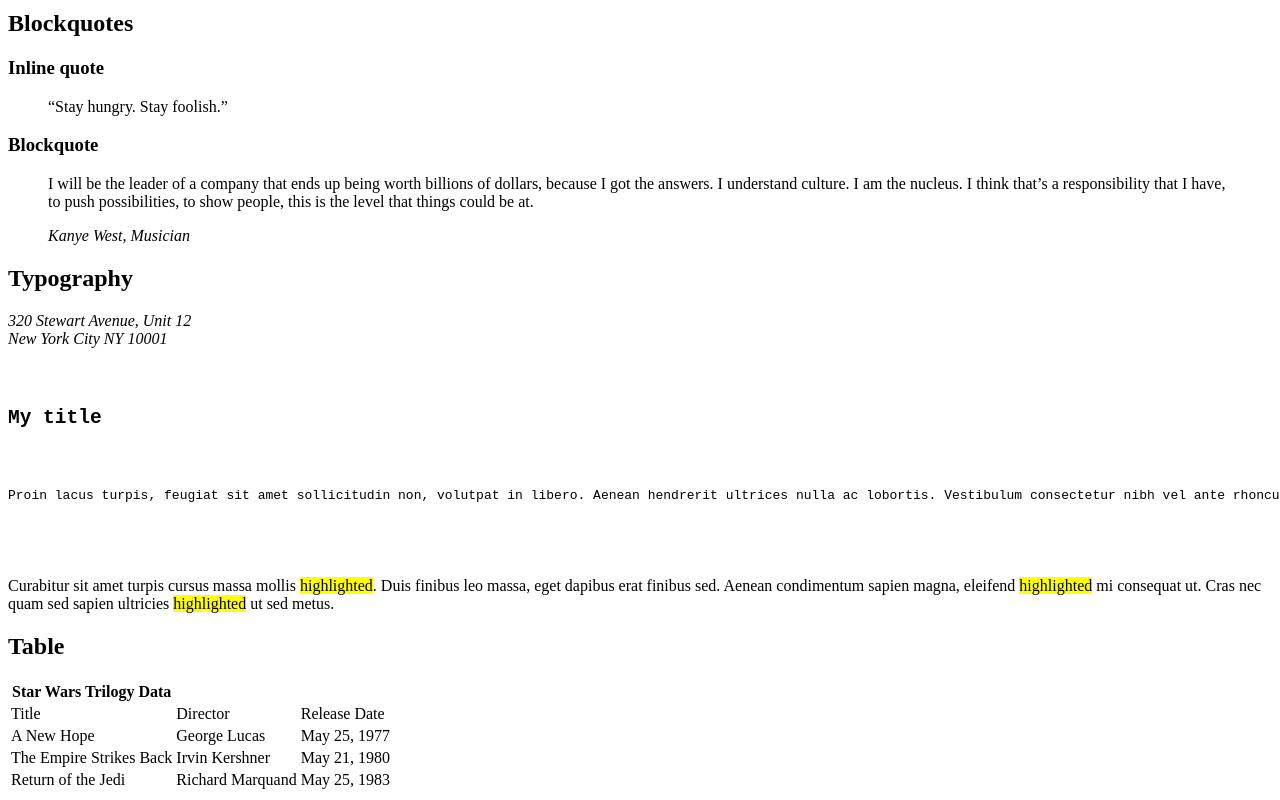
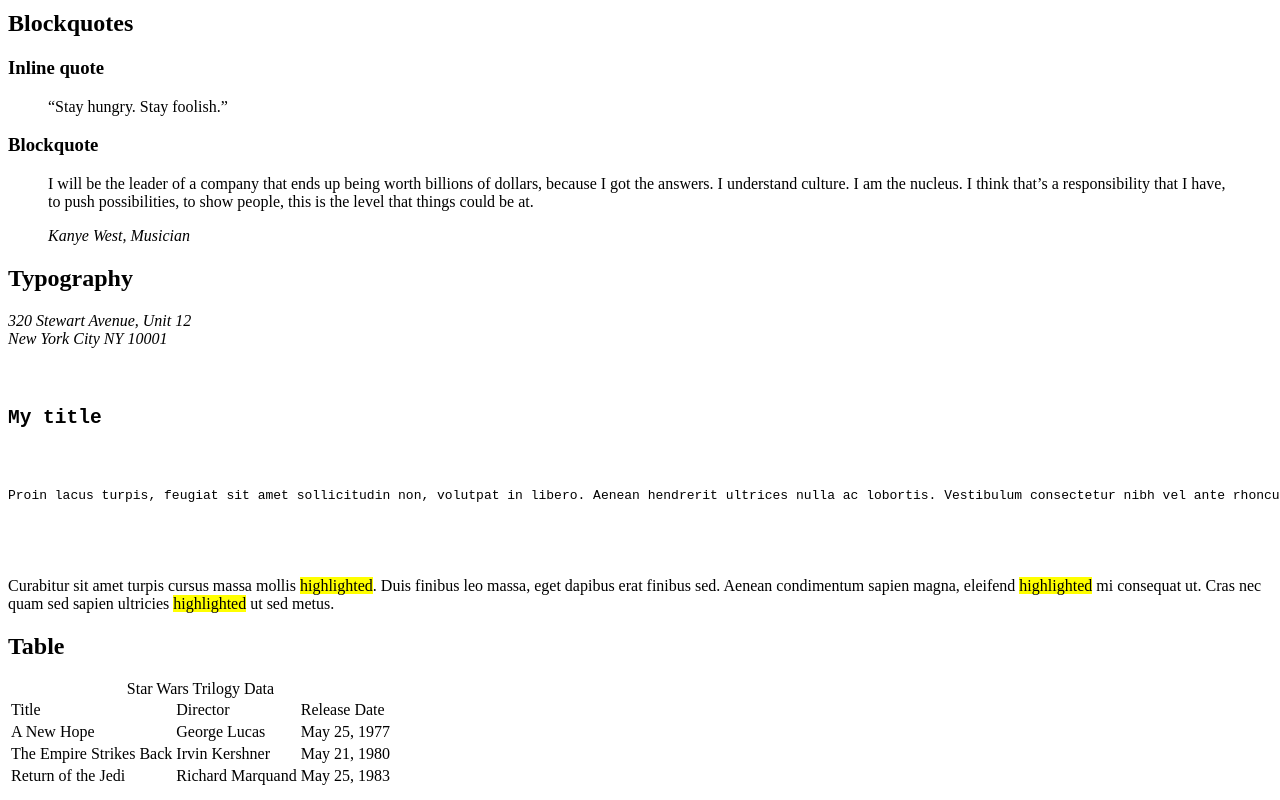
Before and after one commit to JulieRaph/holbertonschool-web_front_end, a plain HTML site: page html_advanced/33-styleguide.html in a window 1280 px wide. Shown: the part 1007-1807 px from the top of the page. Drawn offline with Linux system fonts and the light colour scheme.

Commit message:
Replace <th> with <caption> for improved table semantics in 33-styleguide.html

```diff
--- a/html_advanced/33-styleguide.html
+++ b/html_advanced/33-styleguide.html
@@ -135,8 +135,9 @@
                  <section>
                     <header>
                         <h2>Table</h2>
+                    </header>
                         <table>
-                            <th>Star Wars Trilogy Data</th>
+                            <caption>Star Wars Trilogy Data</caption>
                             <tr>
                                 <td>Title</td>
                                 <td>Director</td>
@@ -158,7 +159,6 @@
                                 <td>May 25, 1983</td>
                             </tr>
                         </table>
-                    </header>
                  </section>
         </main>
         <footer></footer>
```
